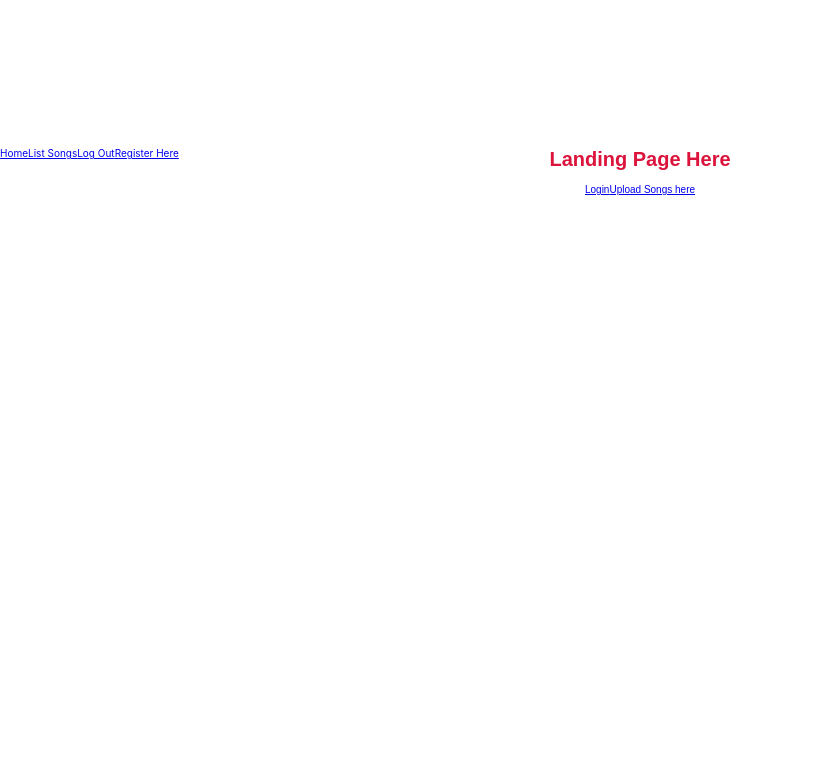
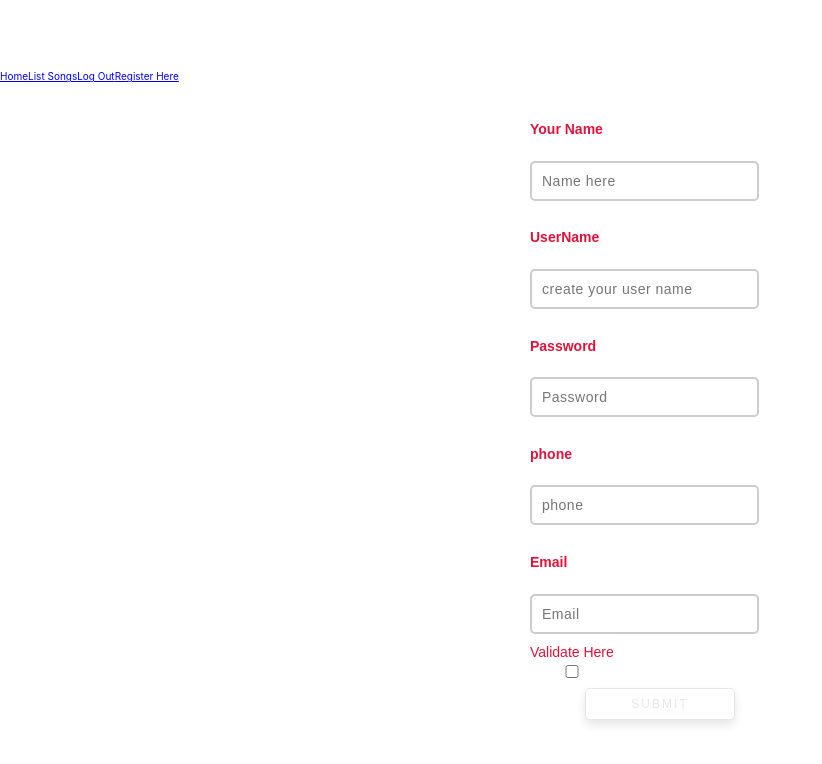
Before and after one commit to Pytormal/PYT-Studio, a React (Create React App) app: page /register in a window 1280 px wide. Shown: the top 764 px of the page, without its empty margins (0-822 px from the left). Built offline with nearby package versions, Linux system fonts and the light colour scheme.

Commit message:
forms work, except login form having issues sending data

```diff
--- a/src/App.js
+++ b/src/App.js
@@ -6,6 +6,7 @@ import logout from "./components/utils/logout";
 import Home from "./components/Home";
 import Credits from "./components/Credits";
 import UploadSongs from "./components/forms/MusicForm";
+import RegisterForm from "./components/forms/RegisterForm";
 import LoginForm from "./components/forms/LoginForm";
 // import Credit from "./components/Credit";
 
@@ -23,7 +24,7 @@ function App() {
         </Link>
 
         <Link to="/register">Register Here</Link>
-        {/* <Link to='Add-Plant-protected'>Add Plant</Link> */}
+
       </section>
 
       <div className="App">
@@ -34,6 +35,7 @@ function App() {
           <Route path="/upload-song">
             <UploadSongs />
           </Route>
+          <Route path='/register'><RegisterForm/></Route>
           <Route path="/login">
             <LoginForm />
           </Route>
--- a/src/components/forms/RegisterForm.js
+++ b/src/components/forms/RegisterForm.js
@@ -2,42 +2,46 @@ import React, { useState, useEffect } from "react";
 import * as yup from "yup";
 import axios from "axios";
 
+const phoneRegExp = /^((\\+[1-9]{1,4}[ \\-]*)|(\\([0-9]{2,3}\\)[ \\-]*)|([0-9]{2,4})[ \\-]*)*?[0-9]{3,4}?[ \\-]*[0-9]{3,4}?$/;
+
 const formSchema = yup.object().shape({
-  name: yup
+  user_name: yup
     .string()
-    .min(4, "4 characters minimum for name")
-    .required("Name required"),
-  lastName: yup.string().required("Last Name required"),
+    .min(4, "4 characters minimum for user_name")
+    .required("user_name required"),
+  userName: yup
+    .string()
+    .min(5, "5 characters minimum for your user name")
+    .required("user name required"),
+  password: yup
+    .string()
+    .min(5, "password needs to be more than 5 characters long"),
+  phone: yup.string().matches(phoneRegExp, "Phone number is not valid"),
   email: yup
     .string("@")
     .email("Valid Email needed")
     .required("must include email"),
-  password: yup
-    .string()
-    .min(5, "password needs to be more than 5 characters long"),
-  username: yup
-    .string()
-    .min(5, "5 characters minimum for your user name")
-    .required("user name required"),
   terms: yup.boolean().oneOf([true], "please validate you are human"),
 });
 
 export default function RegisterForm() {
   const [userState, setUserState] = useState({
-    name: "",
-    lastName: "",
+    user_name: "",
+    userName: "",
+    password: "",
+    phone: "",
     email: "",
-    password: "",
-    username: "",
+
     terms: false,
   });
 
   const [errState, setErrState] = useState({
-    name: "",
-    lastName: "",
+    user_name: "",
+    userName: "",
+    password: "",
+    phone: "",
     email: "",
-    password: "",
-    username: "",
+
     terms: "",
   });
 
@@ -80,7 +84,7 @@ export default function RegisterForm() {
     e.preventDefault();
     console.log("form submitted for review");
     axios
-      .post("https://reqres.in/api/users", userState)
+      .post("http://localhost:9500/api/auth/register", userState)
       .then((response) => console.log(response))
       .catch((err) => console.log(err));
   };
@@ -88,55 +92,42 @@ export default function RegisterForm() {
   return (
     <form onSubmit={formSubmit}>
       <ul>
-        <label htmlFor="name">
-          Name
+        <label htmlFor="user_name">
+         <h4>Your Name</h4>
           <div>
             <input
-              id="name"
-              type="name"
-              name="name"
+              id="user_name"
+              type="user_name"
+              name="user_name"
               placeholder="Name here"
-              value={userState.name}
+              value={userState.user_name}
               onChange={inputChange}
             />
           </div>
-          {errState.name.length > 6 ? (
-            <p className="error">{errState.name}</p>
+          {errState.user_name.length > 6 ? (
+            <p className="error">{errState.user_name}</p>
           ) : null}
         </label>
-        <label htmlFor="lastName">
-          Last Name
+
+        <label htmlFor="userName">
+          <h4>UserName</h4>
           <div>
             <input
-              id="lastName"
-              type="lastName"
-              name="lastName"
-              placeholder="Last Name here"
-              value={userState.lastName}
+              id="userName"
+              type="userName"
+              name="userName"
+              placeholder="create your user name"
+              value={userState.userName}
               onChange={inputChange}
             />
           </div>
-        </label>
-
-        <label htmlFor="email">
-          Email
-          <div>
-            <input
-              id="email"
-              type="email"
-              name="email"
-              placeholder="Email"
-              value={userState.email}
-              onChange={inputChange}
-            />
-          </div>
-          {errState.email.length > 0 ? (
-            <p className="error">{errState.email}</p>
+          {errState.userName.length > 5 ? (
+            <p className="error">{errState.userName}</p>
           ) : null}
         </label>
 
         <label htmlFor="password">
-          Password
+         <h4>Password</h4>
           <div>
             <input
               id="password"
@@ -152,24 +143,39 @@ export default function RegisterForm() {
           ) : null}
         </label>
 
-        <label htmlFor="username">
-          User Name
+        <label htmlFor="phone">
+          <h4>phone</h4>
           <div>
             <input
-              id="username"
-              type="username"
-              name="username"
-              placeholder="create your user name"
-              value={userState.username}
+              id="phone"
+              type="phone"
+              name="phone"
+              placeholder="phone"
+              value={userState.phone}
               onChange={inputChange}
             />
           </div>
+          {errState.phone.length > 6 ? (
+            <p className="error">{errState.phone}</p>
+          ) : null}
         </label>
 
-        {errState.username.length > 5 ? (
-          <p className="error">{errState.username}</p>
-        ) : null}
-
+        <label htmlFor="email">
+          <h4>Email</h4>
+          <div>
+            <input
+              id="email"
+              type="email"
+              name="email"
+              placeholder="Email"
+              value={userState.email}
+              onChange={inputChange}
+            />
+          </div>
+          {errState.email.length > 0 ? (
+            <p className="error">{errState.email}</p>
+          ) : null}
+        </label>
         <label htmlFor="validate">
           <div>
             Validate Here
```
